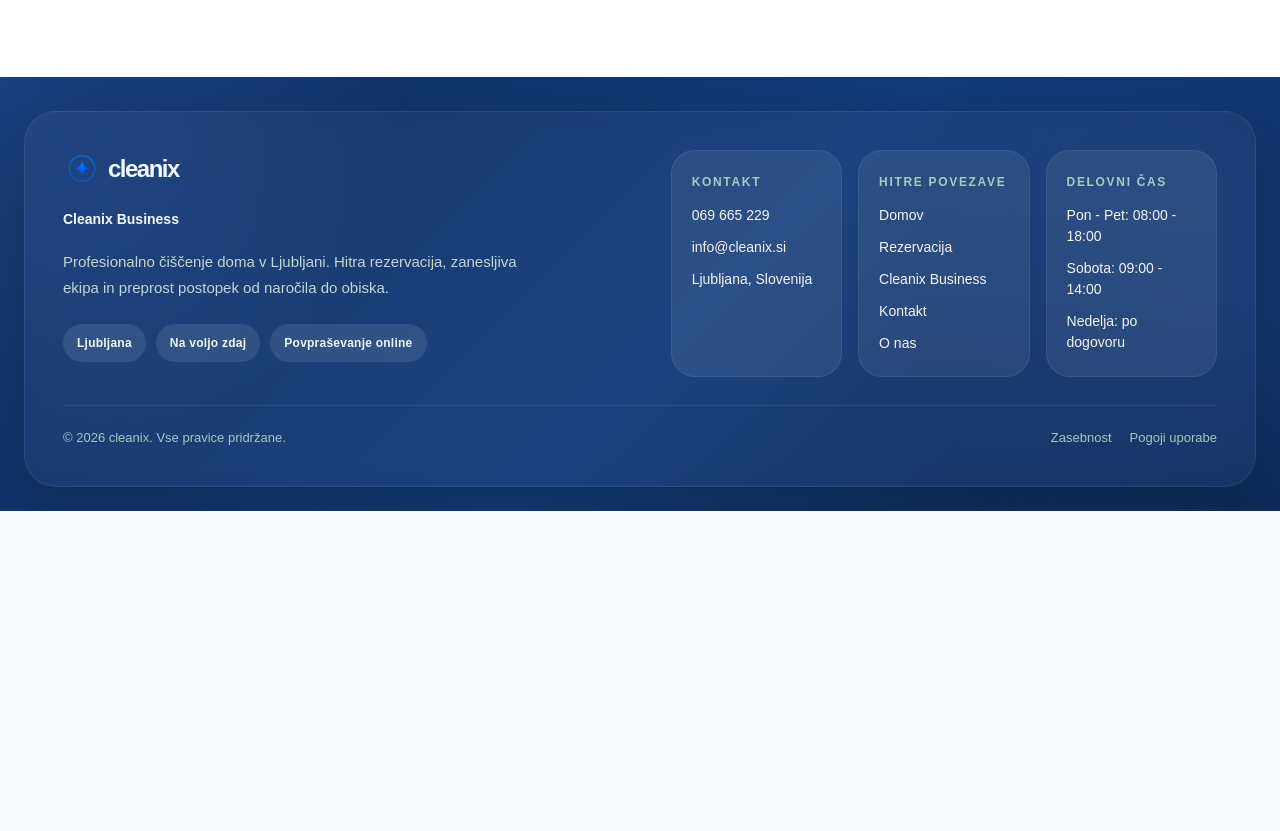
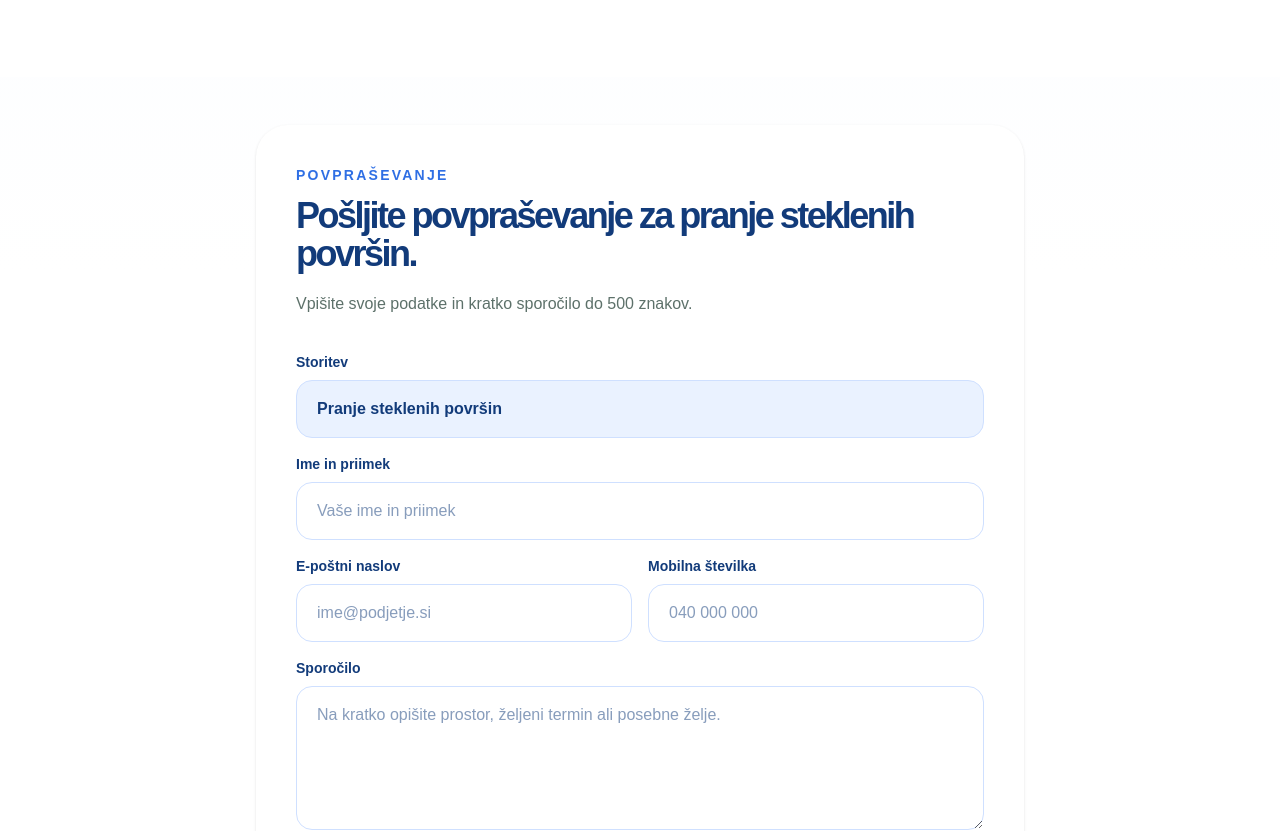
Before and after one commit to irexh/cleanix, a Next.js app: page /sl/storitve/steklene-povrsine in a window 1280 px wide. Shown: the part 760-1591 px from the top of the page. Before the commit the page ends 1271 px from the top, so only its background shows below. Built offline with nearby package versions, Linux system fonts and the light colour scheme.

Commit message:
Move service inquiry forms inline

```diff
--- a/app/[locale]/admin/inbox/page.tsx
+++ b/app/[locale]/admin/inbox/page.tsx
@@ -78,6 +78,11 @@ export default async function AdminInboxPage() {
                       <p className="mt-2 text-sm text-[#5d716a]">
                         {inquiry.email} · {inquiry.phone}
                       </p>
+                      {inquiry.service ? (
+                        <p className="mt-2 text-sm font-bold text-[#123b7a]">
+                          Storitev: {inquiry.service}
+                        </p>
+                      ) : null}
                     </div>
 
                     <div className="text-right text-sm text-[#5d716a]">
--- a/app/[locale]/business/page.tsx
+++ b/app/[locale]/business/page.tsx
@@ -1,4 +1,5 @@
 import Image from "next/image";
+import {Suspense} from "react";
 
 import BusinessInquiryForm from "@/components/BusinessInquiryForm";
 import {getActiveBusinessSale} from "@/lib/sale-pricing";
@@ -54,7 +55,9 @@ export default async function BusinessPage() {
             </p>
           </div>
 
-          <BusinessInquiryForm />
+          <Suspense fallback={null}>
+            <BusinessInquiryForm defaultService="Cleanix Business" />
+          </Suspense>
         </div>
       </section>
 
@@ -239,7 +242,9 @@ export default async function BusinessPage() {
             </p>
           </div>
 
-          <BusinessInquiryForm />
+          <Suspense fallback={null}>
+            <BusinessInquiryForm defaultService="Cleanix Business" />
+          </Suspense>
         </div>
       </section>
 
--- a/app/[locale]/contact/page.tsx
+++ b/app/[locale]/contact/page.tsx
@@ -66,7 +66,7 @@ export default function ContactPage() {
 
           <section className="rounded-[32px] bg-[#123b7a] p-8 text-white shadow-sm sm:p-10">
             <p className="mb-3 text-sm font-bold uppercase tracking-[0.16em] text-[#c8dbff]">
-              Hitra rezervacija
+              HITRA REZERVACIJA
             </p>
             <h2 className="mb-4 text-4xl font-bold">
               Potrebujete čiščenje čim prej?
--- a/app/[locale]/storitve/globinsko-ciscenje/page.tsx
+++ b/app/[locale]/storitve/globinsko-ciscenje/page.tsx
@@ -1,3 +1,6 @@
+import {Suspense} from "react";
+
+import BusinessInquiryForm from "@/components/BusinessInquiryForm";
 import {
   deepCleaningMinimumOrder,
   deepCleaningPrices
@@ -29,7 +32,7 @@ export default function GlobinskoCiscenjePage() {
             Minimalno naročilo <strong>€{deepCleaningMinimumOrder}</strong>
           </div>
 
-          <a className="primary-button" href="/contact">
+          <a className="primary-button" href="#povprasevanje">
             Pošlji povpraševanje <span>→</span>
           </a>
         </div>
@@ -46,6 +49,24 @@ export default function GlobinskoCiscenjePage() {
           ))}
         </div>
       </section>
+
+      <section id="povprasevanje" className="px-6 py-12">
+        <div className="mx-auto max-w-3xl rounded-[32px] bg-white p-8 shadow-sm sm:p-10">
+          <p className="mb-3 text-sm font-bold uppercase tracking-[0.16em] text-[#2f6fe4]">
+            POVPRAŠEVANJE
+          </p>
+          <h2 className="mb-4 text-4xl font-bold text-[#123b7a]">
+            Pošljite povpraševanje za globinsko čiščenje.
+          </h2>
+          <p className="mb-8 leading-8 text-[#5d716a]">
+            Vpišite svoje podatke in kratko sporočilo do 500 znakov.
+          </p>
+
+          <Suspense fallback={null}>
+            <BusinessInquiryForm defaultService="Globinsko čiščenje" />
+          </Suspense>
+        </div>
+      </section>
     </main>
   );
 }
--- a/app/[locale]/storitve/steklene-povrsine/page.tsx
+++ b/app/[locale]/storitve/steklene-povrsine/page.tsx
@@ -1,3 +1,7 @@
+import {Suspense} from "react";
+
+import BusinessInquiryForm from "@/components/BusinessInquiryForm";
+
 const glassCleaningPrices = [
   {item: "Steklene pregrade", unit: "m²", price: "po dogovoru"},
   {item: "Izložbena stekla", unit: "m²", price: "po dogovoru"},
@@ -32,7 +36,7 @@ export default function SteklenePovrsinePage() {
             Cena <strong>po ogledu</strong>
           </div>
 
-          <a className="primary-button" href="/contact">
+          <a className="primary-button" href="#povprasevanje">
             Pošlji povpraševanje <span>→</span>
           </a>
         </div>
@@ -49,6 +53,24 @@ export default function SteklenePovrsinePage() {
           ))}
         </div>
       </section>
+
+      <section id="povprasevanje" className="px-6 py-12">
+        <div className="mx-auto max-w-3xl rounded-[32px] bg-white p-8 shadow-sm sm:p-10">
+          <p className="mb-3 text-sm font-bold uppercase tracking-[0.16em] text-[#2f6fe4]">
+            POVPRAŠEVANJE
+          </p>
+          <h2 className="mb-4 text-4xl font-bold text-[#123b7a]">
+            Pošljite povpraševanje za pranje steklenih površin.
+          </h2>
+          <p className="mb-8 leading-8 text-[#5d716a]">
+            Vpišite svoje podatke in kratko sporočilo do 500 znakov.
+          </p>
+
+          <Suspense fallback={null}>
+            <BusinessInquiryForm defaultService="Pranje steklenih površin" />
+          </Suspense>
+        </div>
+      </section>
     </main>
   );
 }
--- a/app/api/business-inquiry/route.ts
+++ b/app/api/business-inquiry/route.ts
@@ -10,6 +10,7 @@ export async function POST(request: Request) {
     const fullName = String(body.fullName ?? "").trim();
     const email = String(body.email ?? "").trim().toLowerCase();
     const phone = String(body.phone ?? "").trim();
+    const service = String(body.service ?? "").trim();
     const message = String(body.message ?? "").trim();
 
     if (!fullName || !email || !phone || !message) {
@@ -38,6 +39,7 @@ export async function POST(request: Request) {
         fullName,
         email,
         phone,
+        service: service || null,
         message
       }
     });
@@ -47,6 +49,7 @@ export async function POST(request: Request) {
         fullName,
         email,
         phone,
+        service,
         message
       });
     } catch (error) {
--- a/components/BusinessInquiryForm.tsx
+++ b/components/BusinessInquiryForm.tsx
@@ -1,8 +1,17 @@
 "use client";
 
 import {FormEvent, useState} from "react";
+import {useSearchParams} from "next/navigation";
 
-export default function BusinessInquiryForm() {
+type BusinessInquiryFormProps = {
+  defaultService?: string;
+};
+
+export default function BusinessInquiryForm({
+  defaultService = ""
+}: BusinessInquiryFormProps) {
+  const searchParams = useSearchParams();
+  const service = searchParams.get("service") ?? defaultService;
   const [fullName, setFullName] = useState("");
   const [email, setEmail] = useState("");
   const [phone, setPhone] = useState("");
@@ -20,7 +29,7 @@ export default function BusinessInquiryForm() {
     const response = await fetch("/api/business-inquiry", {
       method: "POST",
       headers: {"Content-Type": "application/json"},
-      body: JSON.stringify({fullName, email, phone, message})
+      body: JSON.stringify({fullName, email, phone, service, message})
     });
 
     const result = await response.json().catch(() => ({}));
@@ -41,6 +50,19 @@ export default function BusinessInquiryForm() {
 
   return (
     <form onSubmit={handleSubmit} className="grid gap-4">
+      {service ? (
+        <label className="block">
+          <span className="mb-2 block text-sm font-bold text-[#123b7a]">
+            Storitev
+          </span>
+          <input
+            readOnly
+            value={service}
+            className="w-full rounded-2xl border border-[#cfe0ff] bg-[#eaf2ff] px-5 py-4 font-bold text-[#123b7a] outline-none"
+          />
+        </label>
+      ) : null}
+
       <label className="block">
         <span className="mb-2 block text-sm font-bold text-[#123b7a]">
           Ime in priimek
--- a/lib/business-inquiry-email.ts
+++ b/lib/business-inquiry-email.ts
@@ -4,6 +4,7 @@ type BusinessInquiryEmailData = {
   fullName: string;
   email: string;
   phone: string;
+  service?: string;
   message: string;
 };
 
@@ -17,11 +18,12 @@ const businessInquiryToEmail =
 
 function businessInquiryText(inquiry: BusinessInquiryEmailData) {
   return `
-Novo Cleanix Business povpraševanje
+Novo Cleanix povpraševanje
 
 Ime in priimek: ${inquiry.fullName}
 E-pošta: ${inquiry.email}
 Telefon: ${inquiry.phone}
+Storitev: ${inquiry.service || "Ni izbrano"}
 
 Sporočilo:
 ${inquiry.message}
@@ -52,7 +54,7 @@ export async function sendBusinessInquiryEmail(
     from: smtpFrom,
     to: businessInquiryToEmail,
     replyTo: inquiry.email,
-    subject: `Novo Business povpraševanje: ${inquiry.fullName}`,
+    subject: `Novo povpraševanje: ${inquiry.service || inquiry.fullName}`,
     text: businessInquiryText(inquiry)
   });
 
--- a/lib/business-inquiry-prisma.ts
+++ b/lib/business-inquiry-prisma.ts
@@ -5,6 +5,7 @@ export type BusinessInquiryRecord = {
   fullName: string;
   email: string;
   phone: string;
+  service: string | null;
   message: string;
   status: string;
   createdAt: Date;
```
Also changed, not shown: 1 other file (tests, documents, lock files or other folders).
